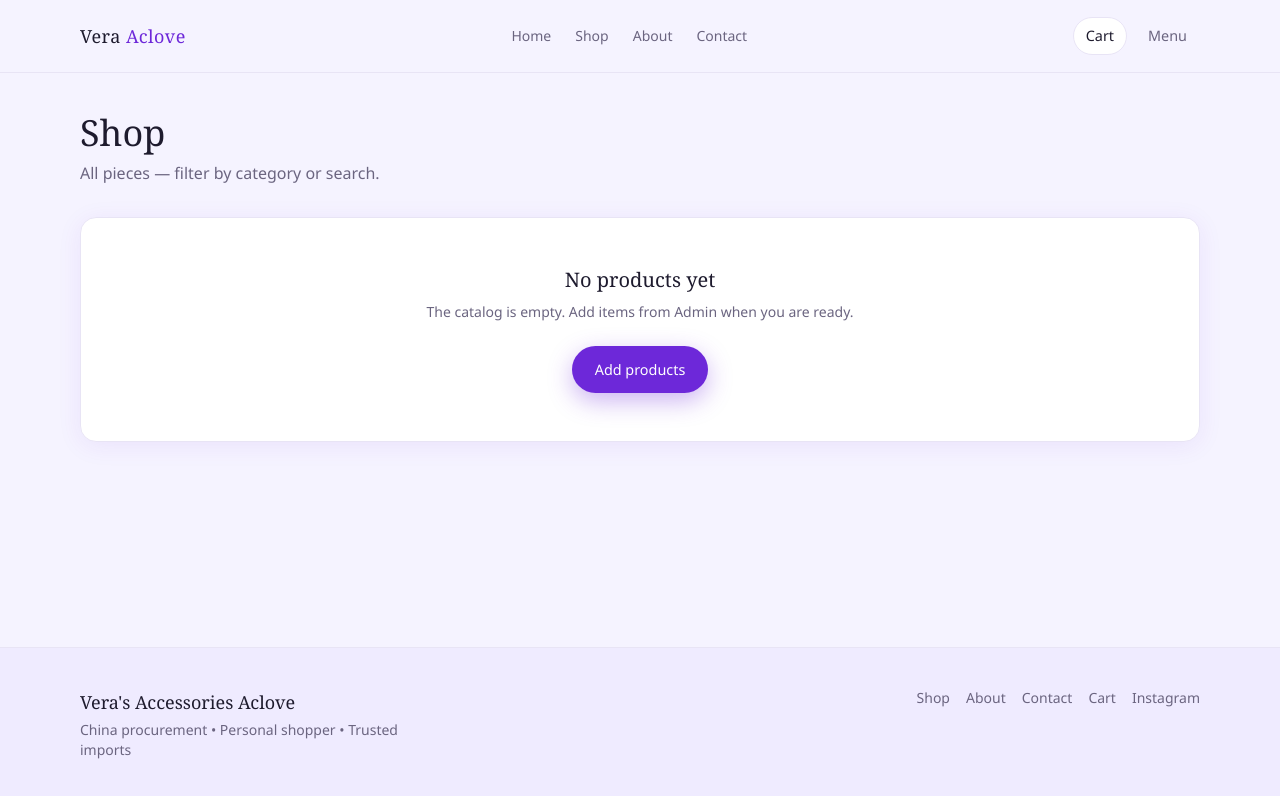
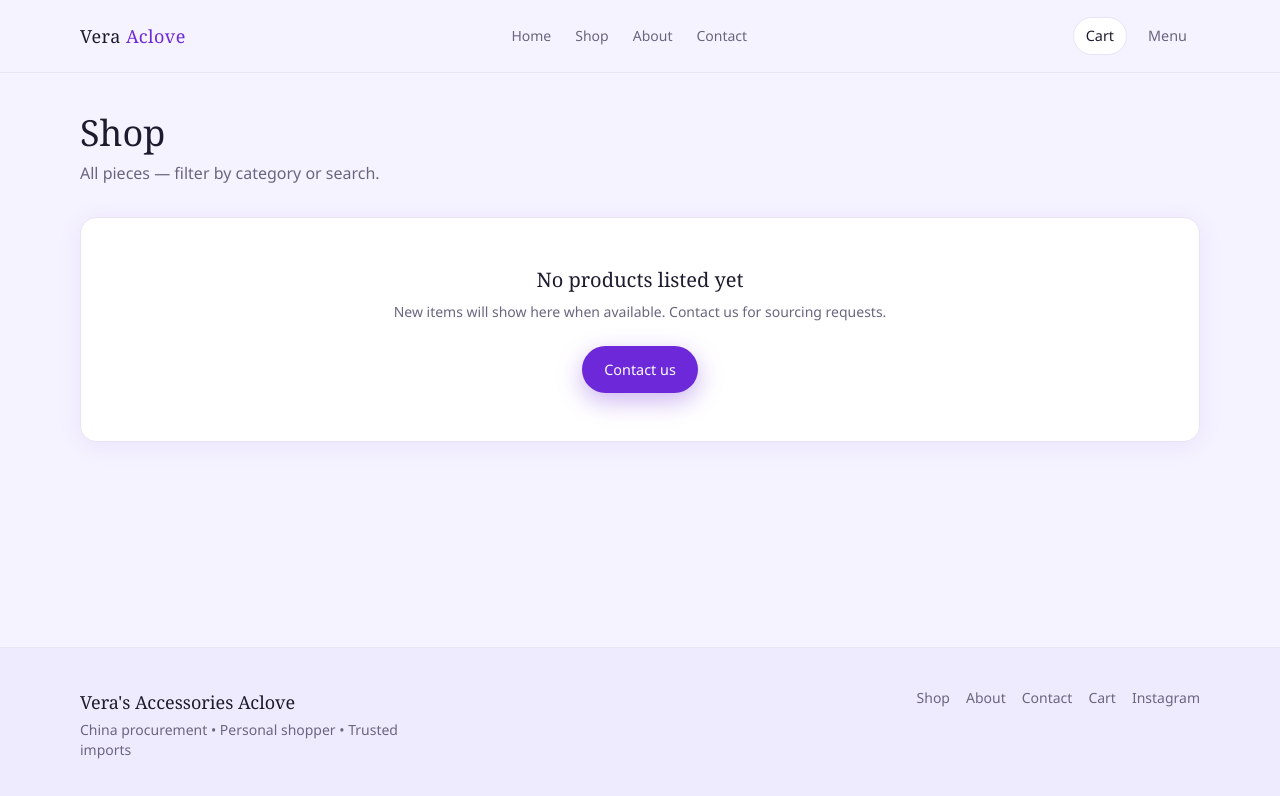
Before and after one commit to Vinxin-source/Vera-s-accessories-aclove-, a Next.js app: page /shop in a window 1280 px wide. Shown: the top 796 px of the page. Built offline with nearby package versions, Linux system fonts and the light colour scheme.

Commit message:
Update ShopGrid.tsx

```diff
--- a/src/components/ShopGrid.tsx
+++ b/src/components/ShopGrid.tsx
@@ -28,12 +28,12 @@ export function ShopGrid() {
   if (!products.length) {
     return (
       <div className="card p-12 text-center animate-fade-up">
-        <p className="font-display text-xl">No products yet</p>
+        <p className="font-display text-xl">No products listed yet</p>
         <p className="mt-2 text-sm text-[var(--muted)]">
-          The catalog is empty. Add items from Admin when you are ready.
+          New items will show here when available. Contact us for sourcing requests.
         </p>
-        <Link href="/admin/products" className="btn btn-primary mt-6 inline-flex">
-          Add products
+        <Link href="/contact" className="btn btn-primary mt-6 inline-flex">
+          Contact us
         </Link>
       </div>
     );
```
